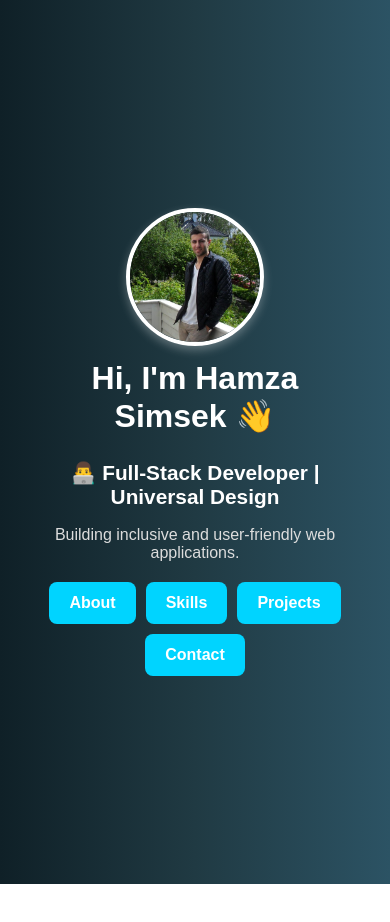
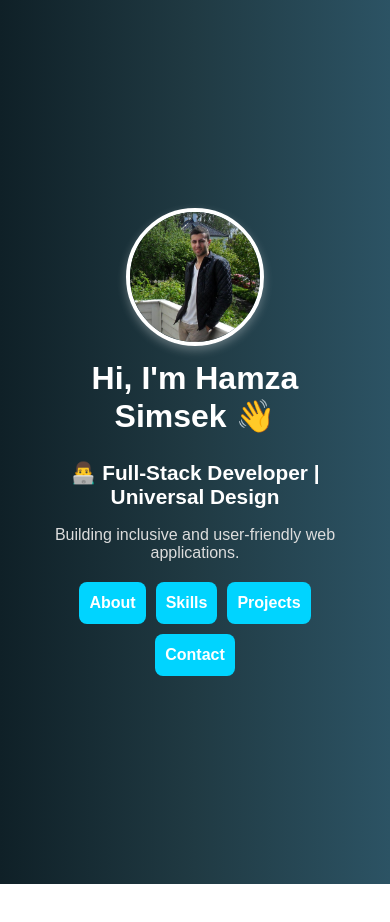
Before and after one commit to hamzas4011/personal-website, a React (Vite) app: page / in a window 390 px wide. Shown: the top 922 px of the page. Built offline with nearby package versions, Linux system fonts and the light colour scheme.

Commit message:
update intro.css

```diff
--- a/src/styles/Intro.css
+++ b/src/styles/Intro.css
@@ -90,7 +90,7 @@
 
   .intro-button {
     width: auto;
-    padding: 12px 20px;
+    padding: 12px 10px;
     font-size: 1rem;
   }
 }
```
